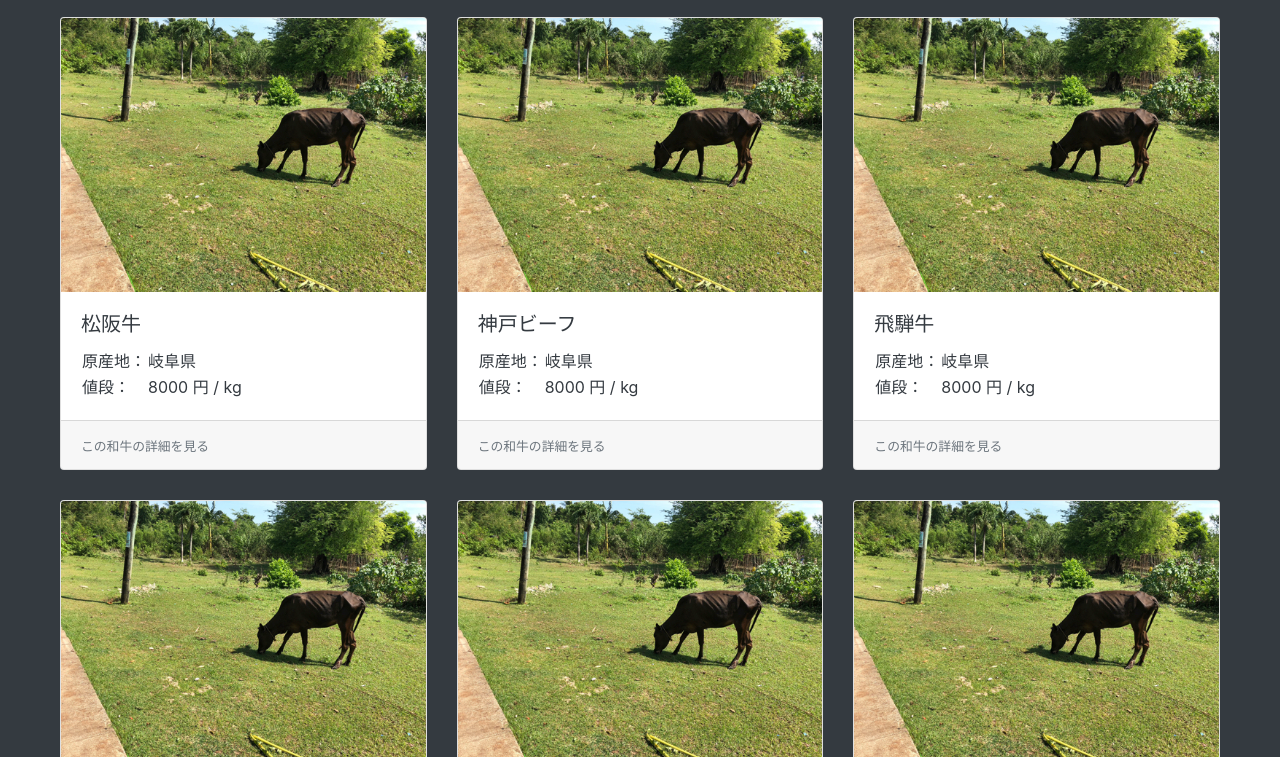
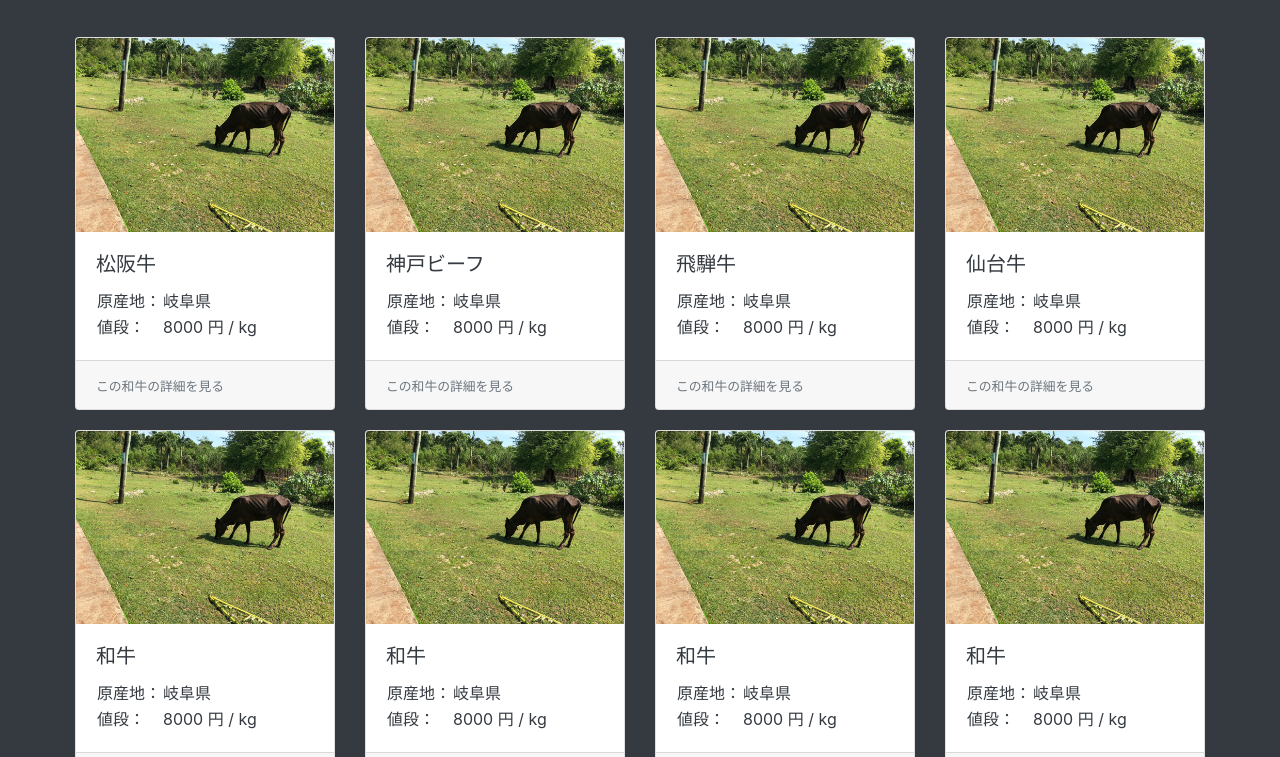
Before and after one commit to leeinknow0406-beep/wagyu_prince, a plain HTML site: page index.html in a window 1280 px wide. Shown: the part 43-800 px from the top of the page. Drawn offline with Linux system fonts and the light colour scheme.

Commit message:
１行あたりのカード枚数を４枚に変更

```diff
--- a/css/style.css
+++ b/css/style.css
@@ -16,7 +16,7 @@ p {
 }
 
 .content-width {
-  max-width: 1200px;
+  max-width:1200px;
   margin: 0 auto;
   padding: 0 20px;
 }
@@ -28,6 +28,14 @@ p {
 .result a {
   color: #343a40;
 }
+
+.card-deck{
+  margin-left: 0px;
+  margin-right: 0px;
+  padding-top: 20px;
+  padding-bottom: 20px;
+}
+
 
 @media screen and (min-width:576px) {
   .row {
--- a/index.html
+++ b/index.html
@@ -83,10 +83,47 @@
         </div>
         <div class="card-footer">
           <small class="text-muted">この和牛の詳細を見る</small>
+       </div>
+      </a>
+      <a href="#" class="card">
+        <img class="card-img-top" src="img/ph_beaf.jpg">
+        <div class="card-body">
+          <h5 class="card-title">仙台牛</h5>
+          <table>
+            <tr>
+              <td>原産地： </td>
+              <td>岐阜県</td>
+            </tr>
+            <tr>
+              <td>値段： </td>
+              <td>8000 円 / kg</td>
+            </tr>
+          </table>
+        </div>
+        <div class="card-footer">
+          <small class="text-muted">この和牛の詳細を見る</small>
         </div>
       </a>
-    </div>
-    <div class="card-deck row">
+       <div class="card-deck row">
+      <a href="#" class="card">
+        <img class="card-img-top" src="img/ph_beaf.jpg">
+        <div class="card-body">
+          <h5 class="card-title">和牛</h5>
+          <table>
+            <tr>
+              <td>原産地： </td>
+              <td>岐阜県</td>
+            </tr>
+            <tr>
+              <td>値段： </td>
+              <td>8000 円 / kg</td>
+            </tr>
+          </table>
+        </div>
+        <div class="card-footer">
+          <small class="text-muted">この和牛の詳細を見る</small>
+        </div>
+      </a>
       <a href="#" class="card">
         <img class="card-img-top" src="img/ph_beaf.jpg">
         <div class="card-body">
```
